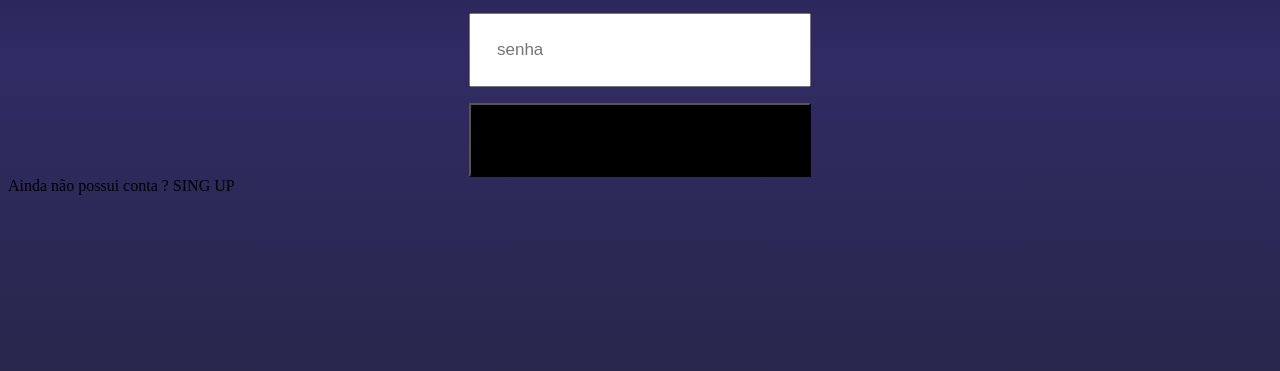
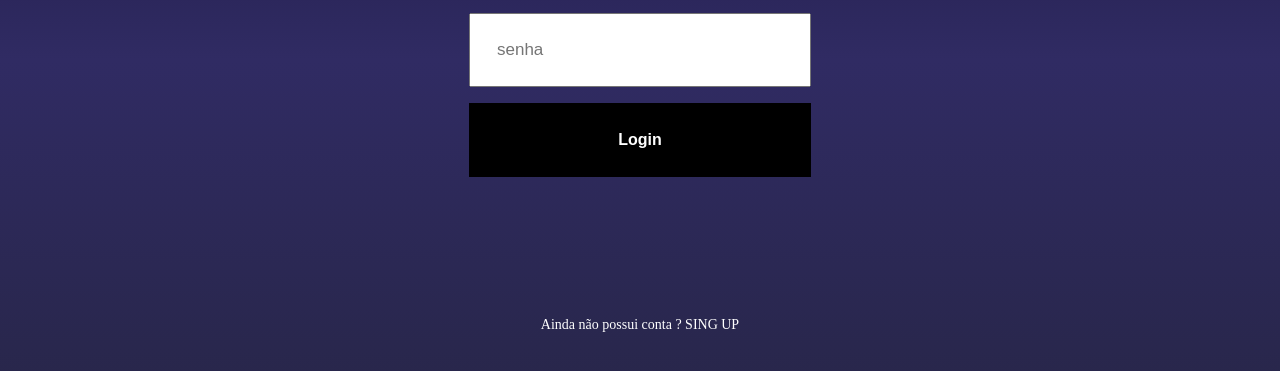
Before and after one commit to 7kaue/web-platform-gafwpr, a plain HTML site: page index.html in a window 1280 px wide. Shown: the part 351-722 px from the top of the page. Drawn offline with Linux system fonts and the light colour scheme.

Commit message:
1 file modified

```diff
--- a/styles.css
+++ b/styles.css
@@ -1,5 +1,10 @@
 body {
-  background: linear-gradient(180deg, #0F0C29 -11.94%, #302B63 51.32%, #24243E 113.28%);
+  background: linear-gradient(
+    180deg,
+    #0f0c29 -11.94%,
+    #302b63 51.32%,
+    #24243e 113.28%
+  );
 }
 
 p {
@@ -37,4 +42,16 @@ button {
   background: black;
   width: 342px;
   height: 74px;
+  border: none;
+  color: white;
+  font-weight: bold;
+  font-size: 16px;
 }
+
+a {
+  margin-top: 140px;
+  display: block;
+  text-align: center;
+  font-size: 14px;
+  color: white;
+}
```
Lines whose indentation alone changed are shown as unchanged.
